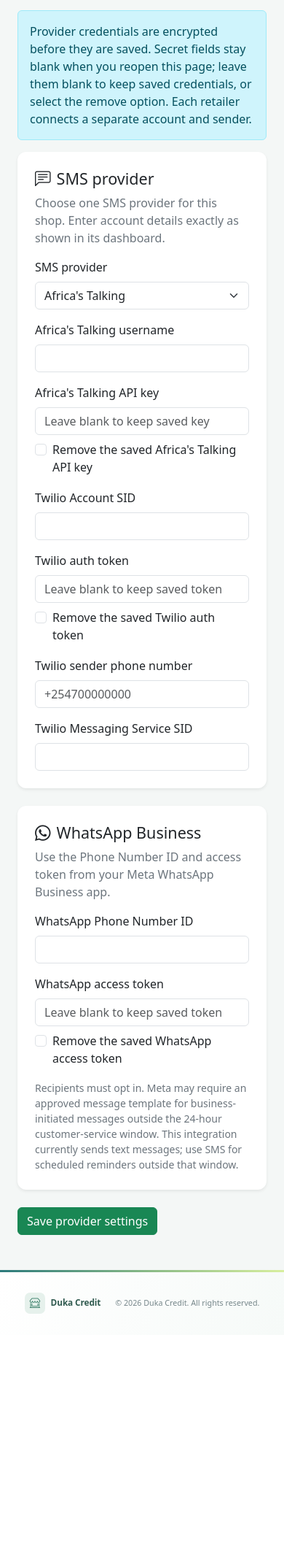
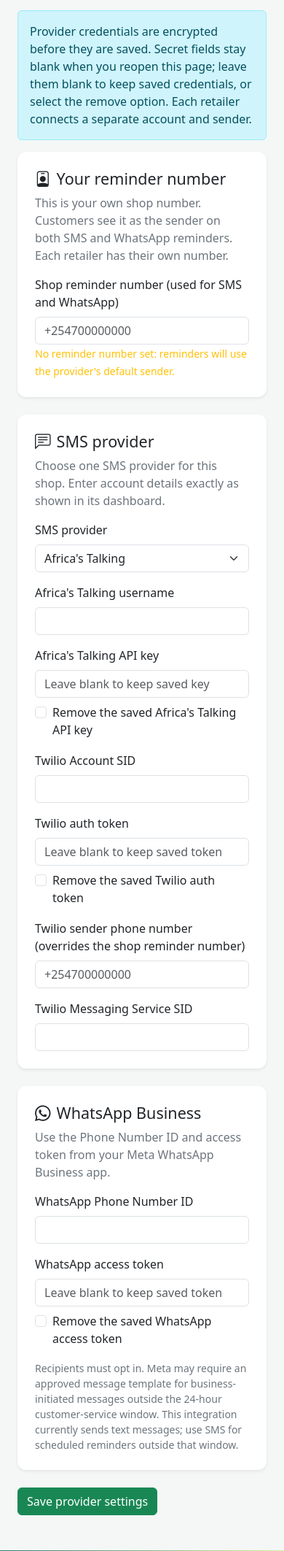
Before and after one commit to VinWonder/CreditManagementSystem, a Flask app: page /reminders/settings in a window 390 px wide. Shown: the part 495-2620 px from the top of the page at 73% size. Before the commit the page ends 2295 px from the top, so only its background shows below. Run offline with Flask 3, Linux system fonts and the light colour scheme; the visitor is signed in with stand-in values (Sample User, id 1); data that the repository does not hold is empty; some libraries are stand-ins or nearby versions.

Commit message:
Add per-retailer reminder sender number
Each retailer can set their own shop number in reminder settings and it is used as the sender on both SMS and WhatsApp. The number is optional; unset retailers keep the provider default sender. Adds the reminder_sender_number column with a migration and phone validation on the settings form.

```diff
--- a/app/models.py
+++ b/app/models.py
@@ -377,6 +377,9 @@ class MessagingSettings(db.Model):
     twilio_messaging_service_sid = db.Column(db.String(100), nullable=True)
     whatsapp_phone_id = db.Column(db.String(100), nullable=True)
     whatsapp_token_encrypted = db.Column(db.Text, nullable=True)
+    # The shop's own number that customers see as the sender on both SMS and
+    # WhatsApp. This is the number shown to recipients, not the provider ID.
+    reminder_sender_number = db.Column(db.String(30), nullable=True)
     updated_at = db.Column(db.DateTime, default=datetime.utcnow, nullable=False)
 
     def __repr__(self):
--- a/app/reminders/credentials.py
+++ b/app/reminders/credentials.py
@@ -54,6 +54,7 @@ def load_retailer_credentials(retailer_id):
             "twilio_messaging_service_sid": "",
             "whatsapp_phone_id": "",
             "whatsapp_token": "",
+            "reminder_sender_number": "",
         }
 
     return {
@@ -66,4 +67,5 @@ def load_retailer_credentials(retailer_id):
         "twilio_messaging_service_sid": settings.twilio_messaging_service_sid or "",
         "whatsapp_phone_id": settings.whatsapp_phone_id or "",
         "whatsapp_token": decrypt_secret(settings.whatsapp_token_encrypted),
+        "reminder_sender_number": settings.reminder_sender_number or "",
     }
--- a/app/reminders/dispatch_service.py
+++ b/app/reminders/dispatch_service.py
@@ -86,6 +86,15 @@ def _send_sms_africas_talking(phone_number, message, credentials=None):
         "to": phone_number,
         "message": message,
     }
+    # Africa's Talking uses `from` as an alphanumeric sender ID, so only pass it
+    # when the retailer set one. Recipients still see the shop's own identity.
+    from_number = (
+        credentials.get("reminder_sender_number", "")
+        if credentials is not None
+        else ""
+    )
+    if from_number:
+        data["from"] = from_number
     try:
         response = requests.post(url, headers=headers, data=data, timeout=10)
         response.raise_for_status()
@@ -137,8 +146,15 @@ def _send_sms_twilio(phone_number, message, credentials=None):
         if credentials is not None
         else current_app.config.get("TWILIO_FROM_NUMBER")
     )
+    # A retailer's own reminder number is the preferred sender for this shop;
+    # an explicitly configured Twilio sender number still wins.
+    if credentials is not None:
+        from_number = from_number or credentials.get("reminder_sender_number")
     if not account_sid or not auth_token or not (messaging_service_sid or from_number):
-        return False, "Twilio is selected but its account credentials or sender are missing"
+        return False, (
+            "Twilio is selected but its account credentials or sender are missing. "
+            "Set the shop reminder number in messaging settings."
+        )
 
     url = f"https://api.twilio.com/2010-04-01/Accounts/{account_sid}/Messages.json"
     data = {"To": phone_number, "Body": message}
@@ -230,6 +246,15 @@ def send_whatsapp(phone_number, message, retailer_id=None):
         "type": "text",
         "text": {"body": message},
     }
+    # The Cloud API accepts a business phone number ID as `from` when a retailer
+    # registered their own number; without one Meta uses the default sender.
+    sender_number = (
+        credentials.get("reminder_sender_number", "")
+        if credentials is not None
+        else ""
+    )
+    if sender_number:
+        payload["from"] = re.sub(r"\D", "", sender_number)
     try:
         resp = requests.post(url, headers=headers, json=payload, timeout=10)
         resp.raise_for_status()
@@ -282,9 +307,11 @@ def dispatch_personal_reminder(customer, message, rule_id=None, channel=None):
 
 def provider_configuration(retailer_id=None):
     """Expose provider readiness without returning any credential values."""
+    sender_number = ""
     if retailer_id is not None:
         settings = MessagingSettings.query.filter_by(retailer_id=retailer_id).first()
         provider = settings.sms_provider if settings else "africastalking"
+        sender_number = (settings.reminder_sender_number or "") if settings else ""
         try:
             credentials = load_retailer_credentials(retailer_id)
             sms_ready = _credentials_present_sms(credentials)
@@ -304,10 +331,12 @@ def provider_configuration(retailer_id=None):
         "sms": {
             "provider": provider,
             "configured": sms_ready,
+            "sender_number": sender_number,
         },
         "whatsapp": {
             "provider": "meta_whatsapp_cloud",
             "configured": whatsapp_ready,
+            "sender_number": sender_number,
         },
     }
     if error:
--- a/app/reminders/forms.py
+++ b/app/reminders/forms.py
@@ -74,7 +74,23 @@ class ReminderRuleForm(FlaskForm):
     submit = SubmitField("Save Rule")
 
 
+def validate_phone_number(form, field):
+    """Accept +254700000000 style numbers; keep it permissive for other regions."""
+    value = (field.data or "").strip()
+    if not value:
+        return
+    if not re.fullmatch(r"\+?\d{7,15}", value):
+        raise ValidationError(
+            "Enter a phone number with 7-15 digits, including the country code "
+            "(for example +254700000000)."
+        )
+
+
 class MessagingSettingsForm(FlaskForm):
+    reminder_sender_number = StringField(
+        "Shop reminder number (used for SMS and WhatsApp)",
+        validators=[Length(max=30), validate_phone_number],
+    )
     sms_provider = SelectField(
         "SMS provider",
         choices=[
@@ -89,7 +105,10 @@ class MessagingSettingsForm(FlaskForm):
     twilio_account_sid = StringField("Twilio Account SID", validators=[Length(max=100)])
     twilio_auth_token = PasswordField("Twilio auth token", validators=[Length(max=255)])
     clear_twilio_auth_token = BooleanField("Remove the saved Twilio auth token")
-    twilio_from_number = StringField("Twilio sender phone number", validators=[Length(max=30)])
+    twilio_from_number = StringField(
+        "Twilio sender phone number (overrides the shop reminder number)",
+        validators=[Length(max=30), validate_phone_number],
+    )
     twilio_messaging_service_sid = StringField(
         "Twilio Messaging Service SID",
         validators=[Length(max=100)],
--- a/app/reminders/routes.py
+++ b/app/reminders/routes.py
@@ -69,6 +69,7 @@ def messaging_settings():
 
     if request.method == "GET":
         if settings:
+            form.reminder_sender_number.data = settings.reminder_sender_number or ""
             form.sms_provider.data = settings.sms_provider
             form.at_username.data = settings.at_username or ""
             form.twilio_account_sid.data = settings.twilio_account_sid or ""
@@ -111,6 +112,7 @@ def messaging_settings():
             )
 
         settings.sms_provider = form.sms_provider.data
+        settings.reminder_sender_number = _form_value(form.reminder_sender_number)
         settings.at_username = _form_value(form.at_username)
         settings.at_api_key_encrypted = at_api_key
         settings.twilio_account_sid = _form_value(form.twilio_account_sid)
--- a/app/templates/reminders/settings.html
+++ b/app/templates/reminders/settings.html
@@ -38,6 +38,27 @@
 
   <form method="POST" novalidate>
     {{ form.hidden_tag() }}
+    <section class="card shadow-sm mb-4" aria-labelledby="shop-sender-title">
+      <div class="card-body p-4">
+        <h2 class="h4" id="shop-sender-title"><i class="bi bi-person-badge me-2" aria-hidden="true"></i>Your reminder number</h2>
+        <p class="text-secondary mb-3">
+          This is your own shop number. Customers see it as the sender on both SMS and WhatsApp
+          reminders. Each retailer has their own number.
+        </p>
+        <div class="row g-3">
+          <div class="col-md-6">
+            {{ form.reminder_sender_number.label(class="form-label") }}
+            {{ form.reminder_sender_number(class="form-control", placeholder="+254700000000") }}
+            {% for error in form.reminder_sender_number.errors %}<div class="text-danger small">{{ error }}</div>{% endfor %}
+            {% if not providers.sms.sender_number %}
+            <small class="text-warning">No reminder number set: reminders will use the provider's default sender.</small>
+            {% else %}
+            <small class="text-success">Reminders are sent from {{ providers.sms.sender_number }}.</small>
+            {% endif %}
+          </div>
+        </div>
+      </div>
+    </section>
     <section class="card shadow-sm mb-4" aria-labelledby="sms-provider-title">
       <div class="card-body p-4">
         <h2 class="h4" id="sms-provider-title"><i class="bi bi-chat-left-text me-2" aria-hidden="true"></i>SMS provider</h2>
@@ -71,6 +92,7 @@
           <div class="col-md-6">
             {{ form.twilio_from_number.label(class="form-label") }}
             {{ form.twilio_from_number(class="form-control", placeholder="+254700000000") }}
+            {% for error in form.twilio_from_number.errors %}<div class="text-danger small">{{ error }}</div>{% endfor %}
           </div>
           <div class="col-md-6">
             {{ form.twilio_messaging_service_sid.label(class="form-label") }}
```
Also changed, not shown: migrations/versions/b2f4c9d17e35_add_retailer_reminder_sender_number.py (added, +26 -0 lines).
